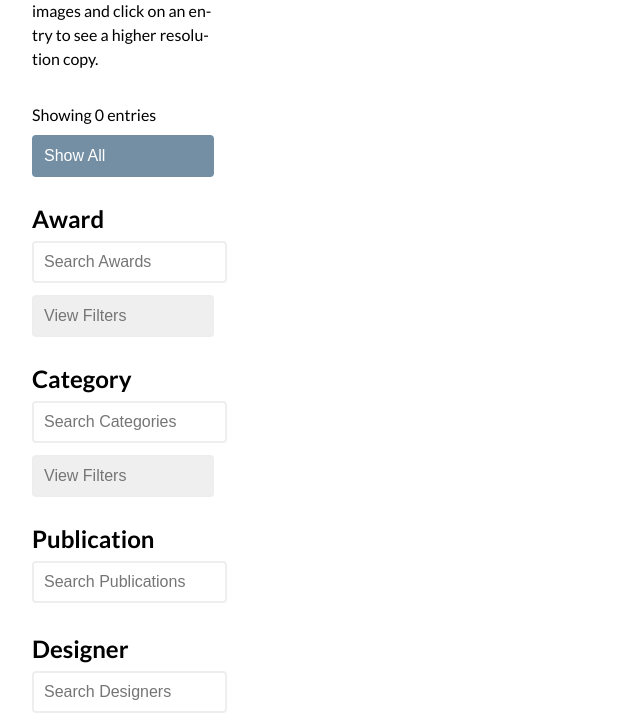
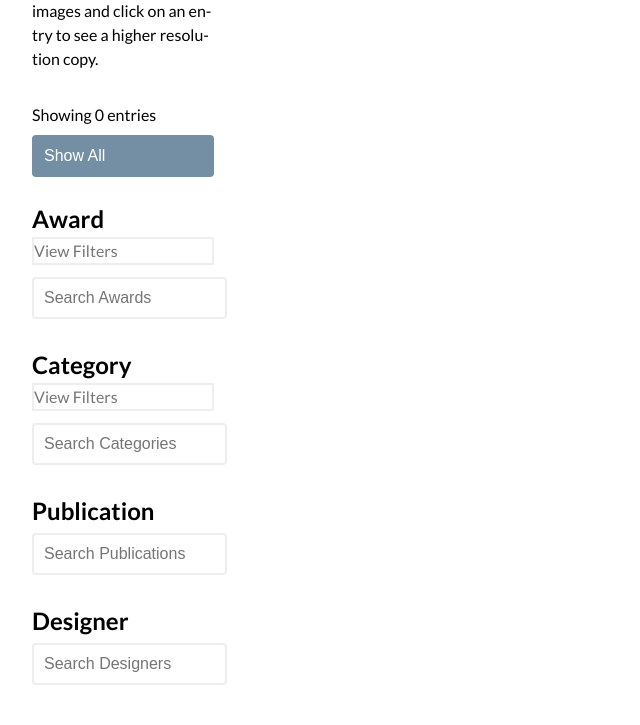
Before and after one commit to JamesBenedict/snd_app, a Flask app: template templates/index.html in a window 1280 px wide. Shown: the part 473-1198 px from the top of the page, without its empty margins (0-640 px from the left). After the commit the page ends 1158 px from the top, so only its background shows below. Run offline with Flask 2, Linux system fonts and the light colour scheme; the template is opened without the code that fills it, so the values that code supplies are empty.

Commit message:
Add files via upload

```diff
--- a/templates/index.html
+++ b/templates/index.html
@@ -50,21 +50,24 @@
                     <p class="filter-count">Showing 1144 entries</p>
                     <button class="is-checked" data-filter="*">Show All</button>
 
+                    <div class="sorter-head-row"></div>
+
                 <h2>Award</h2>
-                    <p><input type="text" id="awardsearch" placeholder="Search Awards" /></p>
-
-                    <button class="accordion accordion-hide">View Filters</button>
-
-                    <div class="panel">
+                  <p class="accordion accordion-hide">View Filters <i class="arrow down"></i> </p>
+                <div class="panel">
                         <button class="button" data-filter=".WBD">World's Best Designed</button>
                         <button class="button" data-filter=".G">Gold</button>
                         <button class="button" data-filter=".S">Silver</button>
                         <button class="button" data-filter=".AE">Award of Excellence</button>
                     </div>
+                    <p><input type="text" id="awardsearch" placeholder="Search Awards" /></p>
+
+
+                <div class="sorter-head-row"></div>
                 <h2>Category</h2>
-                    <p><input type="text" id="categorysearch" placeholder="Search Categories" /></p>
 
-                    <button class="accordion accordion-hide">View Filters</button>
+                   <p class="accordion accordion-hide">View Filters <i class="arrow down"></i> </p>
+
                     <div class="panel">
                         <button class="button" data-filter=".BNT">Breaking News Topics</button>
                         <button class="button" data-filter=".CPD">Combination Print &amp; Digital</button>
@@ -93,8 +96,15 @@
                         <button class="button" data-filter=".SPS">Special Sections</button>
                         <button class="button" data-filter=".WBD">World's Best Designed</button>
                     </div>
+
+                    <p><input type="text" id="categorysearch" placeholder="Search Categories" /></p>
+
+                <div class="sorter-head-row"></div>
+
                 <h2>Publication</h2>
                     <p><input type="text" id="publicationsearch" placeholder="Search Publications" /></p>
+
+                <div class="sorter-head-row"></div>
 
                 <h2>Designer</h2>
                     <p><input type="text" id="designersearch" placeholder="Search Designers" /></p>
```
